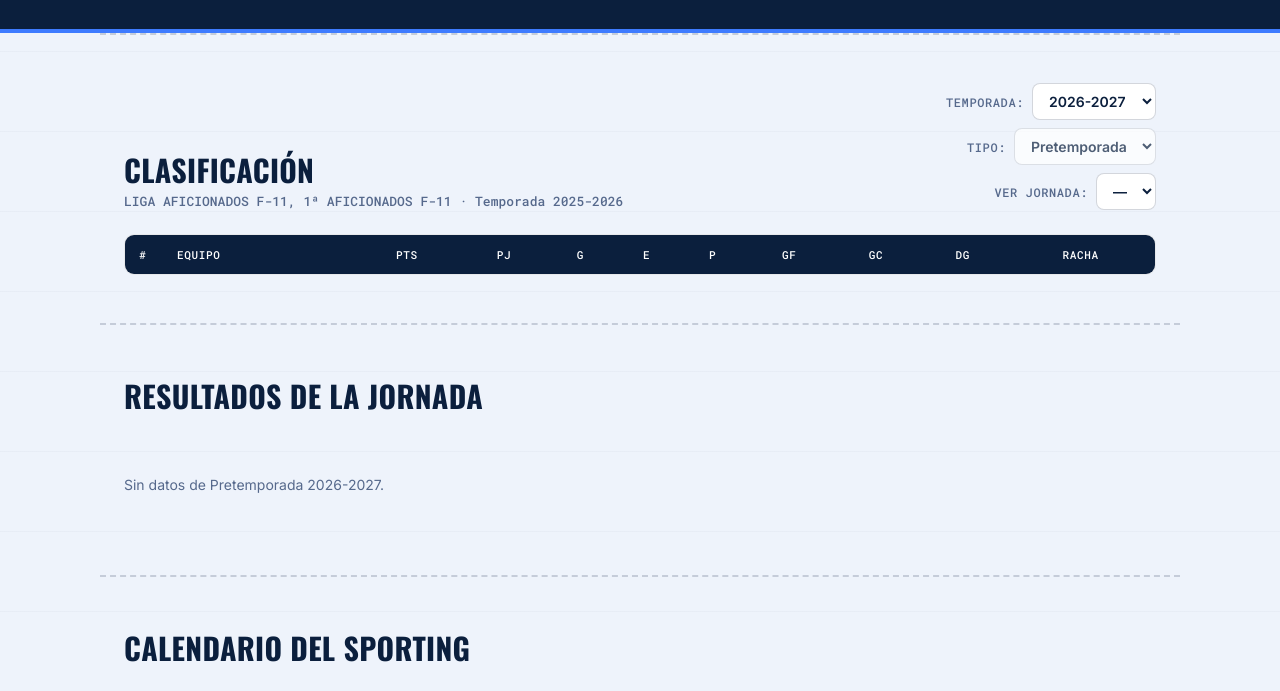
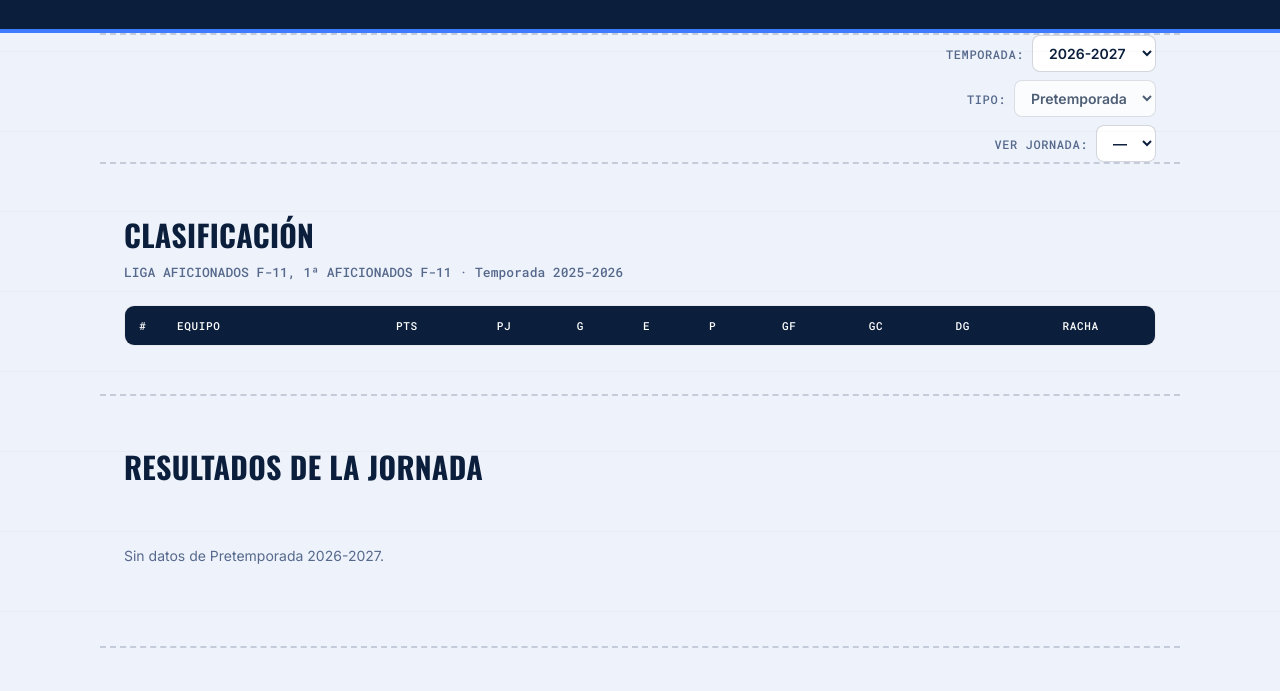
Before and after one commit to encinasalex94/sportingligalocal, a website with bundled scripts: page docs/index.html in a window 1280 px wide. Shown: the part 109-800 px from the top of the page. Built offline with nearby package versions, Linux system fonts and the light colour scheme; no server answers.

Commit message:
Actualiza docs/index.html (despliegue automatico)

```diff
--- a/docs/index.html
+++ b/docs/index.html
@@ -52,14 +52,9 @@
 
   <div class="divider" aria-hidden="true"></div>
 
-  <!-- CLASIFICACIÓN -->
-  <section class="section" id="clasificacion">
+  <!-- SELECTORES: controlan Clasificación, Resultados y Calendario a la vez -->
+  <section class="selector-bar">
     <div class="wrap">
-      <div class="section-header-row">
-        <div>
-          <h2 class="section-title">Clasificación</h2>
-          <p class="section-sub" id="competition-title">—</p>
-        </div>
       <div class="selectors-group">
         <label class="round-select-wrap">
           <span>Temporada:</span>
@@ -75,6 +70,15 @@
         </label>
       </div>
     </div>
+  </section>
+
+  <div class="divider" id="divider-clasificacion" aria-hidden="true"></div>
+
+  <!-- CLASIFICACIÓN -->
+  <section class="section" id="clasificacion">
+    <div class="wrap">
+      <h2 class="section-title">Clasificación</h2>
+      <p class="section-sub" id="competition-title">—</p>
       <div class="table-scroll">
         <table class="standings">
           <thead>
@@ -100,7 +104,7 @@
     </div>
   </section>
 
-  <div class="divider" aria-hidden="true"></div>
+  <div class="divider" id="divider-resultados" aria-hidden="true"></div>
 
   <!-- RESULTADOS -->
   <section class="section" id="resultados">
```
Lines whose indentation alone changed are shown as unchanged.
